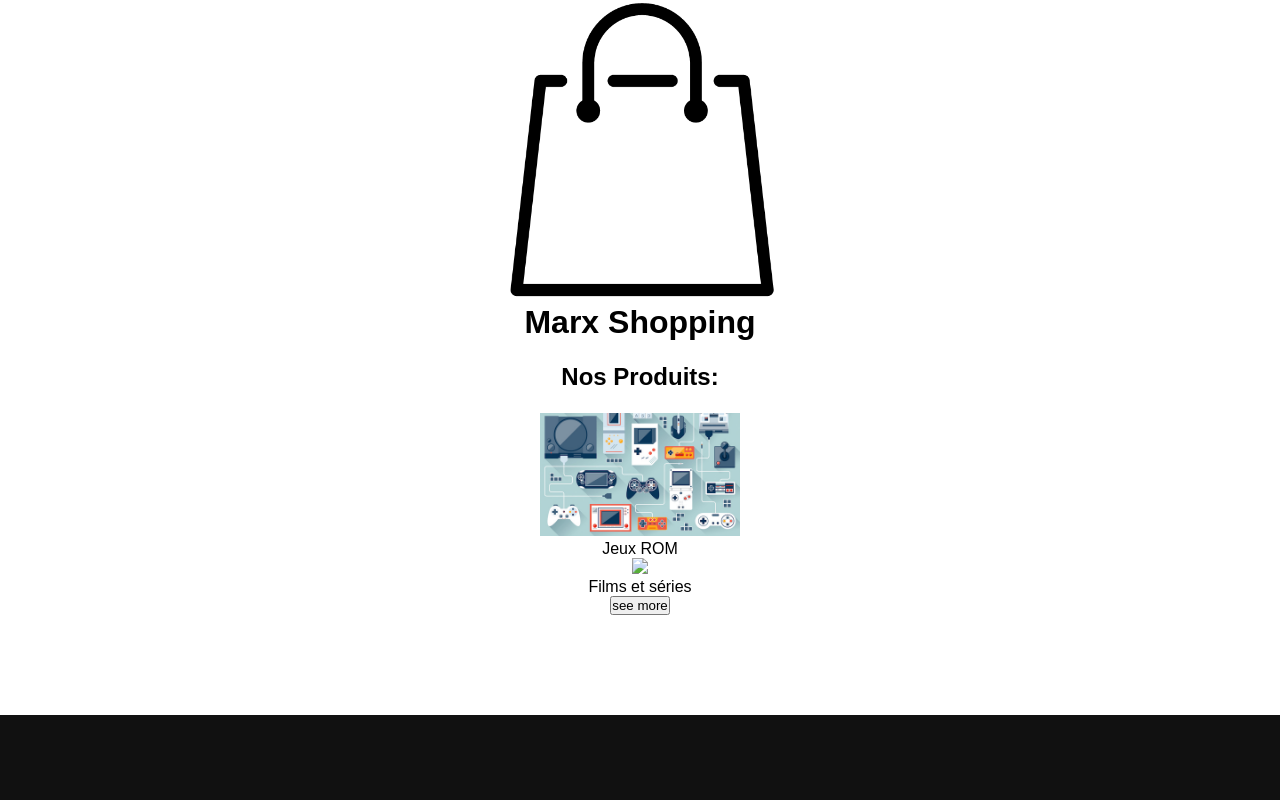
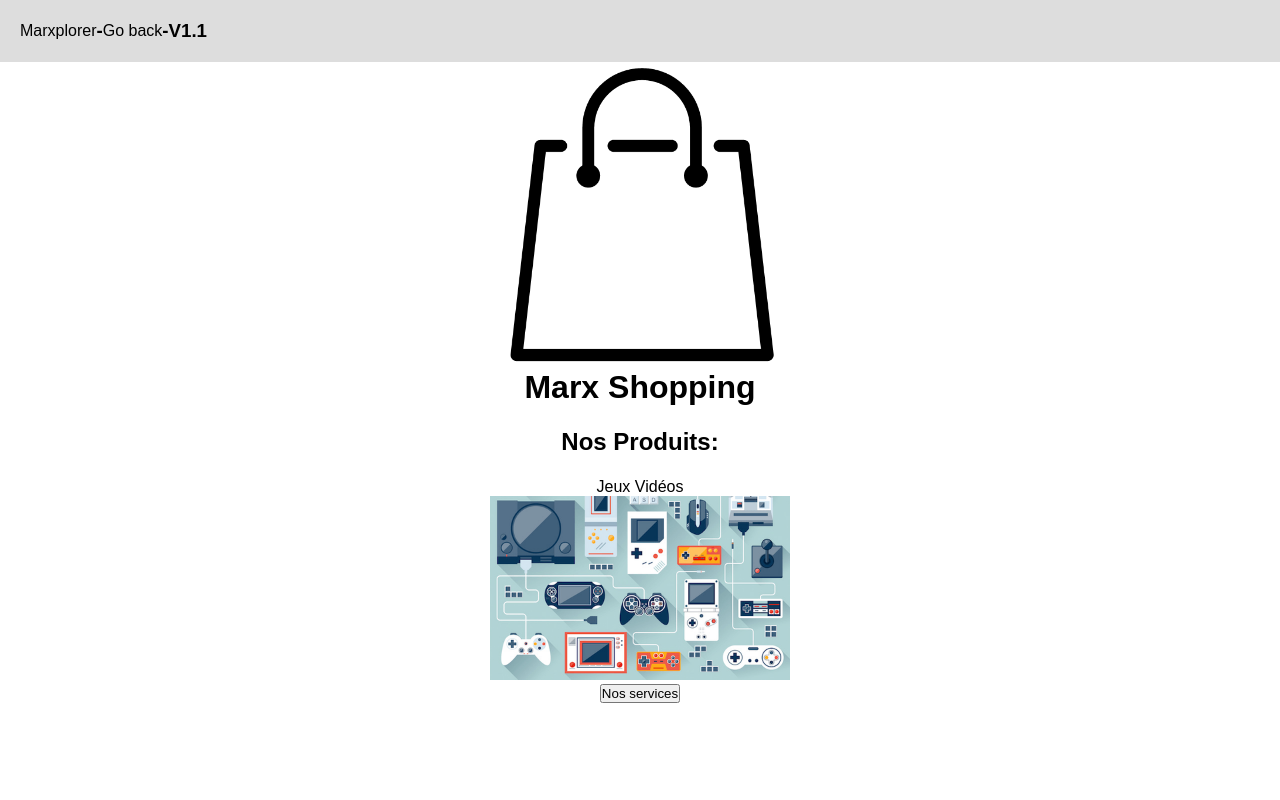
Before and after one commit to Marxplorer/Marx, a plain HTML site: page index2.html in a window 1280 px wide. Shown: the top 800 px of the page. Drawn offline with Linux system fonts and the light colour scheme.

Commit message:
Add files via upload

```diff
--- a/index2.html
+++ b/index2.html
@@ -8,6 +8,15 @@
     <link rel="shortcut icon" href="Marx logo.png" type="image/x-icon">
 </head>
 <body>
+    <nav>
+        <a href="https://foxman1020.github.io/Marxplorer">Marxplorer</a>
+        <h3> - </h3>
+        <a href="index.html">Go back</a>
+        <h3> - </h3>
+        <div><h3>V1.1</h3></div>
+    </nav>
+    <h1>O</h1>
+    <h2>'</h2>
     <div>
         <img src="icons/icon shopping.png" width="300px">
         <h1>Marx Shopping</h1>
@@ -15,14 +24,12 @@
                 <h2 class="p1">Nos Produits:</h2>
             </div>
                 <div>
-            <img src="icons/roms icon.png" width="200px"/>
-            <p>Jeux ROM</p>
+                    <p>Jeux Vidéos</p>
+                    <img src="icons/roms icon.png" width="300px"/>
                 </div>
                 <div>
-            <img src="#" />
-            <p>Films et séries</p>
             </div>
-        <a href="404.html"><button class="card-product-btn">see more</button></a>
+        <a href="404.html"><button class="card-product-btn">Nos services</button></a>
     </div>
     <footer>
         <div class="footerContainer">
```
Also changed, not shown: index.html (+8 -1 lines).
